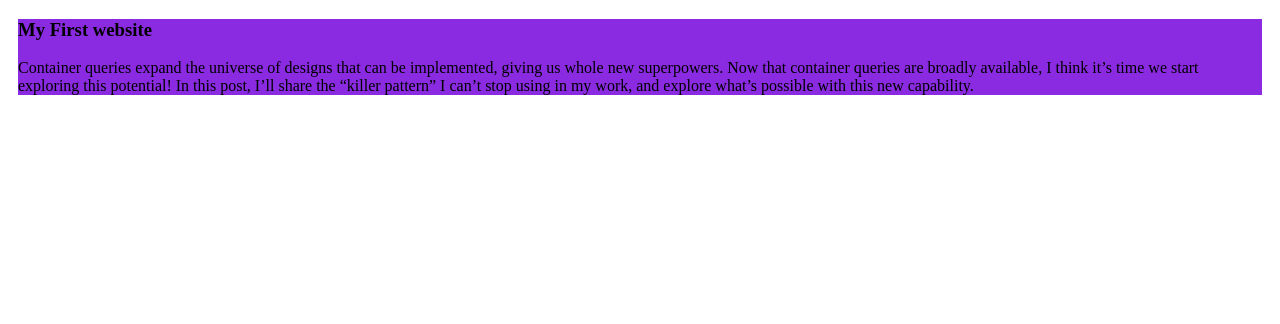
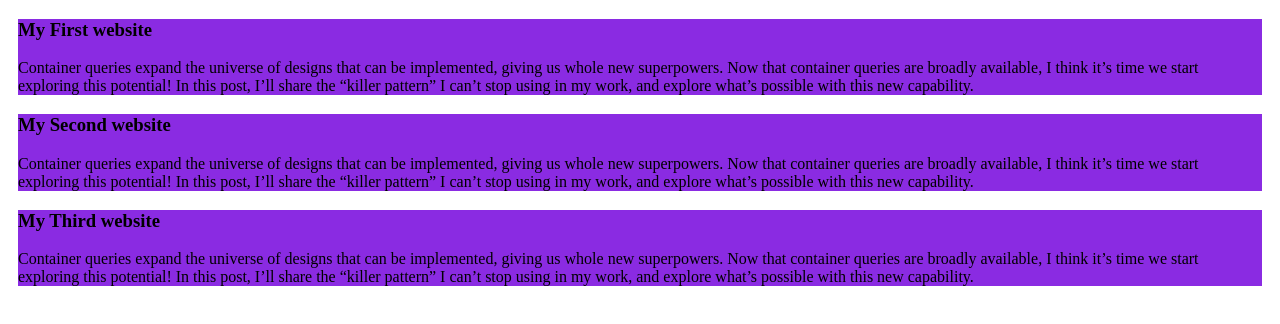
Before and after one commit to codefreakyman/my-simple-website, a plain HTML site: page index.html in a window 1280 px wide. Drawn offline with Linux system fonts and the light colour scheme.

Commit message:
added the second and third blog

```diff
--- a/index.html
+++ b/index.html
@@ -11,5 +11,13 @@
         <h3> My First website</h3>
         <p>Container queries expand the universe of designs that can be implemented, giving us whole new superpowers. Now that container queries are broadly available, I think it’s time we start exploring this potential! In this post, I’ll share the “killer pattern” I can’t stop using in my work, and explore what’s possible with this new capability.</p>
     </div>
+    <div>
+        <h3> My Second website</h3>
+        <p>Container queries expand the universe of designs that can be implemented, giving us whole new superpowers. Now that container queries are broadly available, I think it’s time we start exploring this potential! In this post, I’ll share the “killer pattern” I can’t stop using in my work, and explore what’s possible with this new capability.</p>
+    </div>
+    <div>
+        <h3> My Third website</h3>
+        <p>Container queries expand the universe of designs that can be implemented, giving us whole new superpowers. Now that container queries are broadly available, I think it’s time we start exploring this potential! In this post, I’ll share the “killer pattern” I can’t stop using in my work, and explore what’s possible with this new capability.</p>
+    </div>
 </body>
 </html>
```
